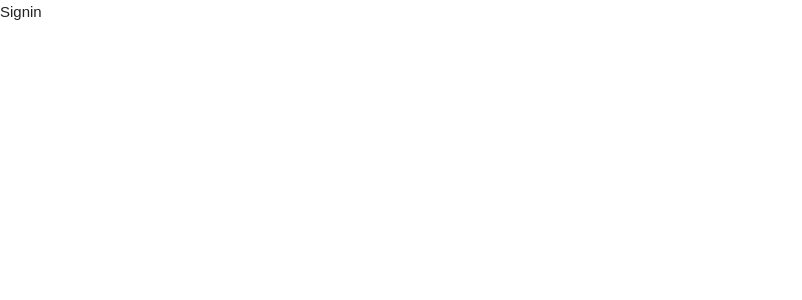
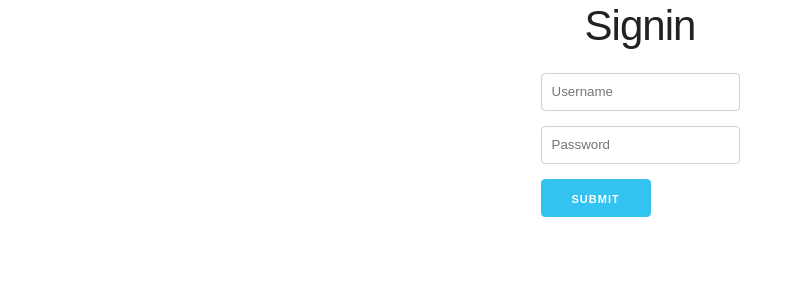
Before and after one commit to munkhtegsh/GraphQL-Apollo-Recipes, a React (Create React App) app in the folder client/: page /signin in a window 1280 px wide. Shown: the top 300 px of the page, without its empty margins (0-802 px from the left). Built offline with nearby package versions, Linux system fonts and the light colour scheme.

Commit message:
Implement Signin mutation on Client

```diff
--- a/client/src/components/Auth/Signin.js
+++ b/client/src/components/Auth/Signin.js
@@ -1,9 +1,67 @@
 import React from 'react';
+import {Mutation} from 'react-apollo';
+import {SIGNIN_USER} from '../../queries';
 
+const inititialState = {
+  username: '',
+  password: '',
+}
 class Signin extends React.Component {
+  state = {...inititialState};
+
+  handleChange = (event) => {
+    const {name, value} = event.target;
+    this.setState({
+      [name]: value
+    })
+  }
+
+  clearState = () => {
+    this.setState({...inititialState})
+  }
+
+  handleSubmit = (event, signinUser) => {
+    event.preventDefault();
+    signinUser().then(data => {
+      console.log(data)
+    });
+
+    this.clearState();
+  }
+
+  validateForm = () => {
+    const {username, password } = this.state;
+    const isInvalid = !username || !password;
+    return isInvalid;
+  }
+
   render() {
+    const {username, password} = this.state;
     return (
-      <div>Signin</div>
+      <div className="App">
+        <h2 className="App">Signin</h2>
+        <Mutation mutation={SIGNIN_USER} variables={{ username, password }}>
+          {(signinUser, {data, loading, error}) => {
+            return (
+              <form className="form" onSubmit={event => this.handleSubmit(event, signinUser)}>
+              <input value={username} onChange={(event) => this.handleChange(event)} type="text" name="username" placeholder="Username" />
+              <br/>
+              <input value={password} onChange={(event) => this.handleChange(event)} type="password" name="password" placeholder="Password" />
+              <br/>
+              <button
+                type="submit"
+                className="button-primary"
+                disabled={loading || this.validateForm()}
+              >
+                Submit
+              </button>
+
+              {error && <p>{error.message}</p>}
+            </form>
+            )
+          }}
+        </Mutation>
+      </div>
     )
   }
 }
--- a/client/src/queries/index.js
+++ b/client/src/queries/index.js
@@ -23,6 +23,14 @@ export const GET_ALL_RECIPES = gql`
 
 /* User Mutations */
 
+export const SIGNIN_USER = gql`
+  mutation($username: String!, $password: String!) {
+    signinUser(username:$username, password:$password) {
+      token
+    }
+  }
+`
+
 export const SIGNUP_USER = gql`
   mutation($username:String!, $email:String!, $password:String!) {
     signupUser(username:$username, email:$email, password:$password) {
```
